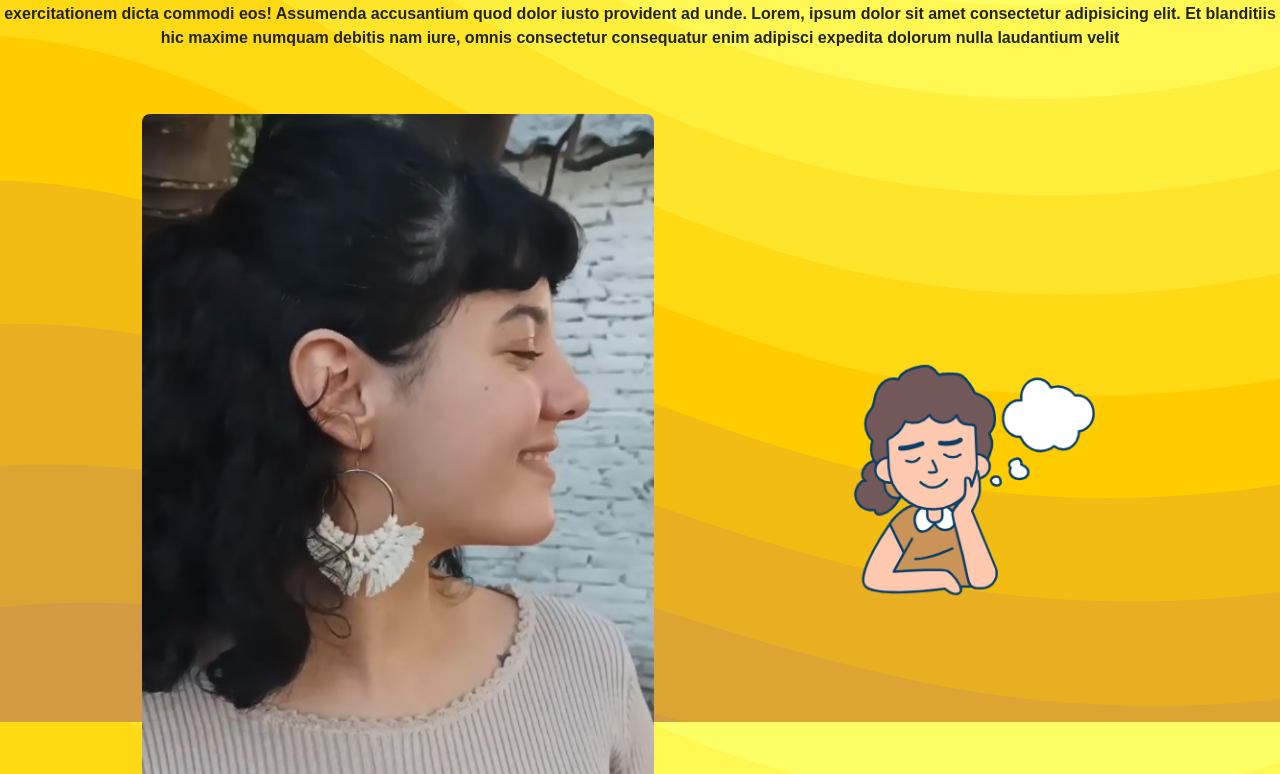
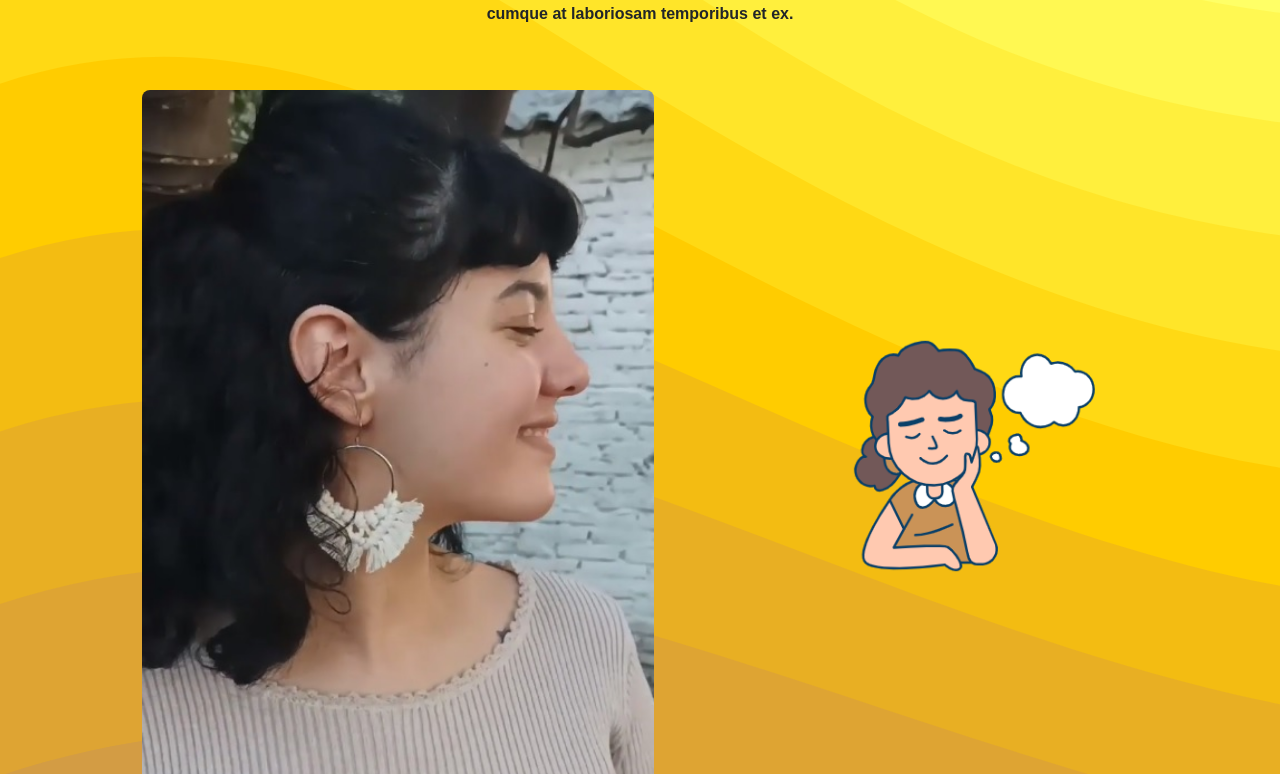
Before and after one commit to ezfiore/wanopo--ezequielfiore, a website: page nosotros.html in a window 1280 px wide. Shown: the part 294-1068 px from the top of the page. Drawn offline with nearby package versions, Linux system fonts and the light colour scheme.

Commit message:
retoque final

```diff
--- a/consultas.html
+++ b/consultas.html
@@ -16,6 +16,7 @@
       integrity="sha384-ka7Sk0Gln4gmtz2MlQnikT1wXgYsOg+OMhuP+IlRH9sENBO0LRn5q+8nbTov4+1p"
       crossorigin="anonymous"
     ></script>
+    <link rel="shortcut icon" href="img/wano.jpeg">
     <link href="css/style.css" rel="stylesheet" />
     <title>Wanöpo</title>
   </head>
--- a/nosotros.html
+++ b/nosotros.html
@@ -16,6 +16,7 @@
       integrity="sha384-ka7Sk0Gln4gmtz2MlQnikT1wXgYsOg+OMhuP+IlRH9sENBO0LRn5q+8nbTov4+1p"
       crossorigin="anonymous"
     ></script>
+    <link rel="shortcut icon" href="img/wano.jpeg">
     <link href="css/style.css" rel="stylesheet" />
     <title>Wanöpo</title>
   </head>
@@ -56,13 +57,12 @@
          <h1>¿Quien esta detrás de Wanöpo?</h1>
          <p>
            <strong>
-            Lorem ipsum dolor sit amet consectetur adipisicing elit. Illum laboriosam inventore nostrum dignissimos perferendis temporibus, molestiae, laudantium voluptates exercitationem dicta commodi eos! Assumenda accusantium quod dolor iusto provident ad unde. Lorem, ipsum dolor sit amet consectetur adipisicing elit. Et
-            blanditiis hic maxime numquam debitis nam iure, omnis consectetur
-            consequatur enim adipisci expedita dolorum nulla laudantium velit
+            Lorem ipsum dolor sit amet, consectetur adipisicing elit. Nulla aut quae, ab laudantium, architecto soluta facilis labore quasi expedita porro sapiente itaque illo dolores cumque at laboriosam temporibus et ex.
            </strong>
          </p>
          <img class="img-nos" src="img/mel.jpg">
          <img class="img-girl" src="img/girl.png">
+
         </div>
        </main>
        <footer class="footer">
--- a/scss/_mixin.scss
+++ b/scss/_mixin.scss
@@ -37,7 +37,7 @@
               overflow: hidden;
             }
 
-        .img-home {
+            .img-home {
               inset: 0;
               width: 100%;
               height: 100%;
```
Also changed, not shown: index.html (+1 -0 lines), preguntas.html (+1 -0 lines), productos.html (+1 -0 lines), scss/style.scss (+1 -0 lines).
